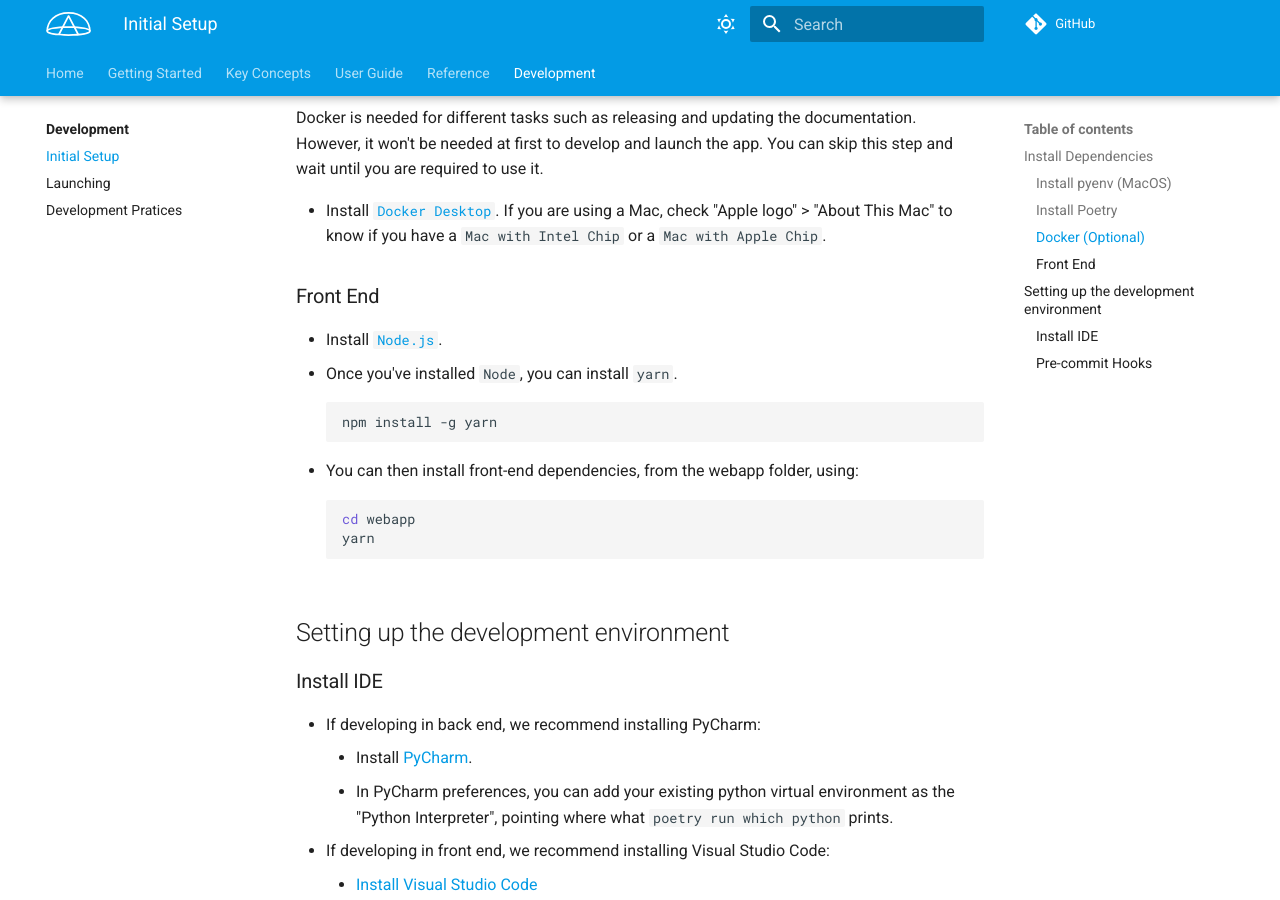
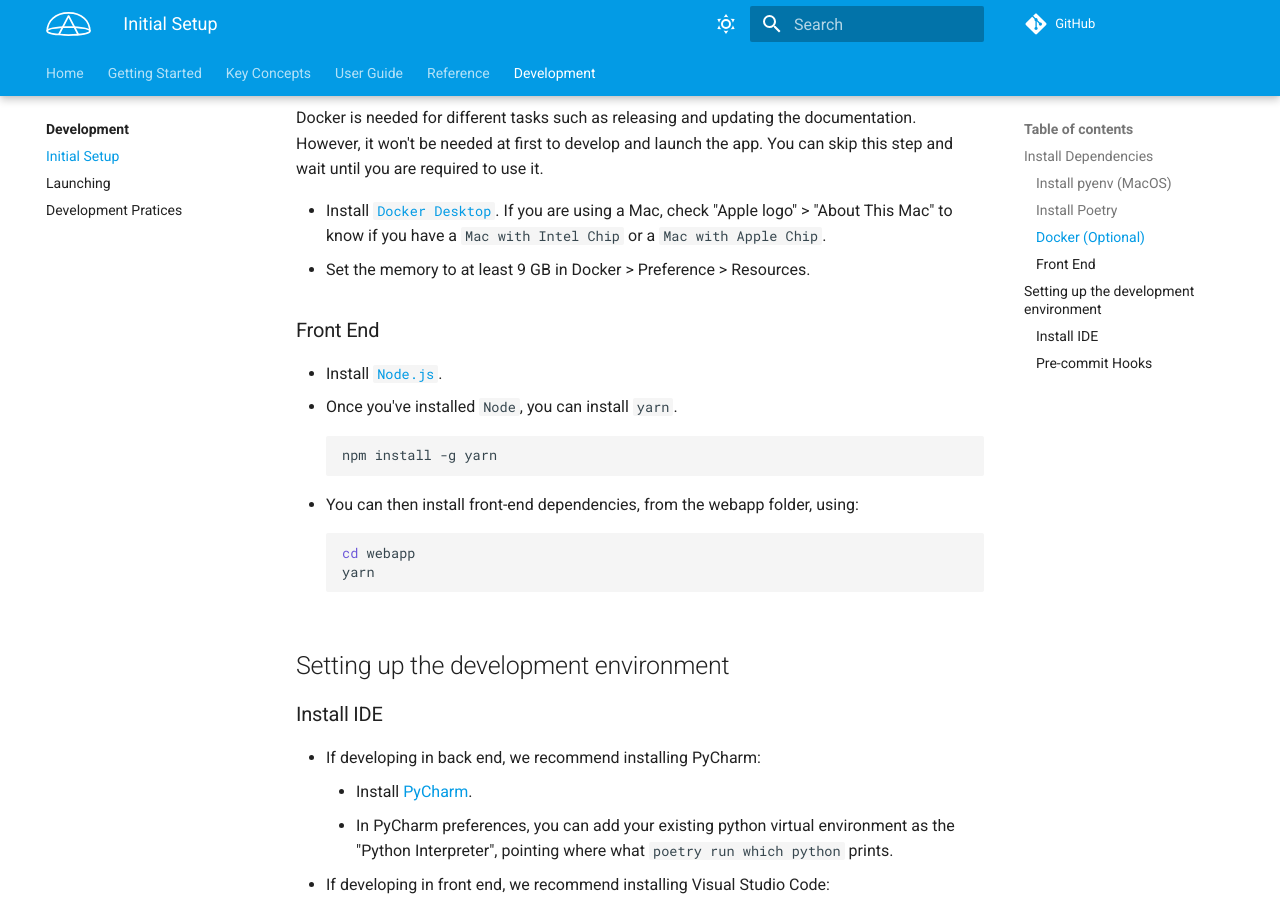
Before and after one commit to ServiceNow/azimuth, an MkDocs documentation site: the page built from docs/docs/development/setup.md, in a window 1280 px wide and 900 px high, scrolled down 1436 px. Built offline with MkDocs 1.6.1 and Material for MkDocs 9.7.7, drawn with Linux system fonts in a browser that asks for light colours; comment, search, counter and statistics services are not loaded.

Commit message:
Update Docker instructions

```diff
--- a/docs/docs/development/setup.md
+++ b/docs/docs/development/setup.md
@@ -61,7 +61,10 @@ We use `poetry` as our dependency manager for the back end.
 ### Docker (Optional)
 Docker is needed for different tasks such as releasing and updating the documentation. However, it won't be needed at first to develop and launch the app. You can skip this step and wait until you are required to use it.
 
-* Install [`Docker Desktop`](https://www.docker.com/products/docker-desktop). If you are using a Mac, check "Apple logo" > "About This Mac" to know if you have a `Mac with Intel Chip` or a `Mac with Apple Chip`.
+* Install [`Docker Desktop`](https://www.docker.com/products/docker-desktop). If you are using a
+  Mac, check "Apple logo" > "About This Mac" to know if you have a `Mac with Intel Chip` or
+  a `Mac with Apple Chip`.
+* Set the memory to at least 9 GB in Docker > Preference > Resources.
 
 ### Front End
 - Install [`Node.js`](https://nodejs.org).
```
